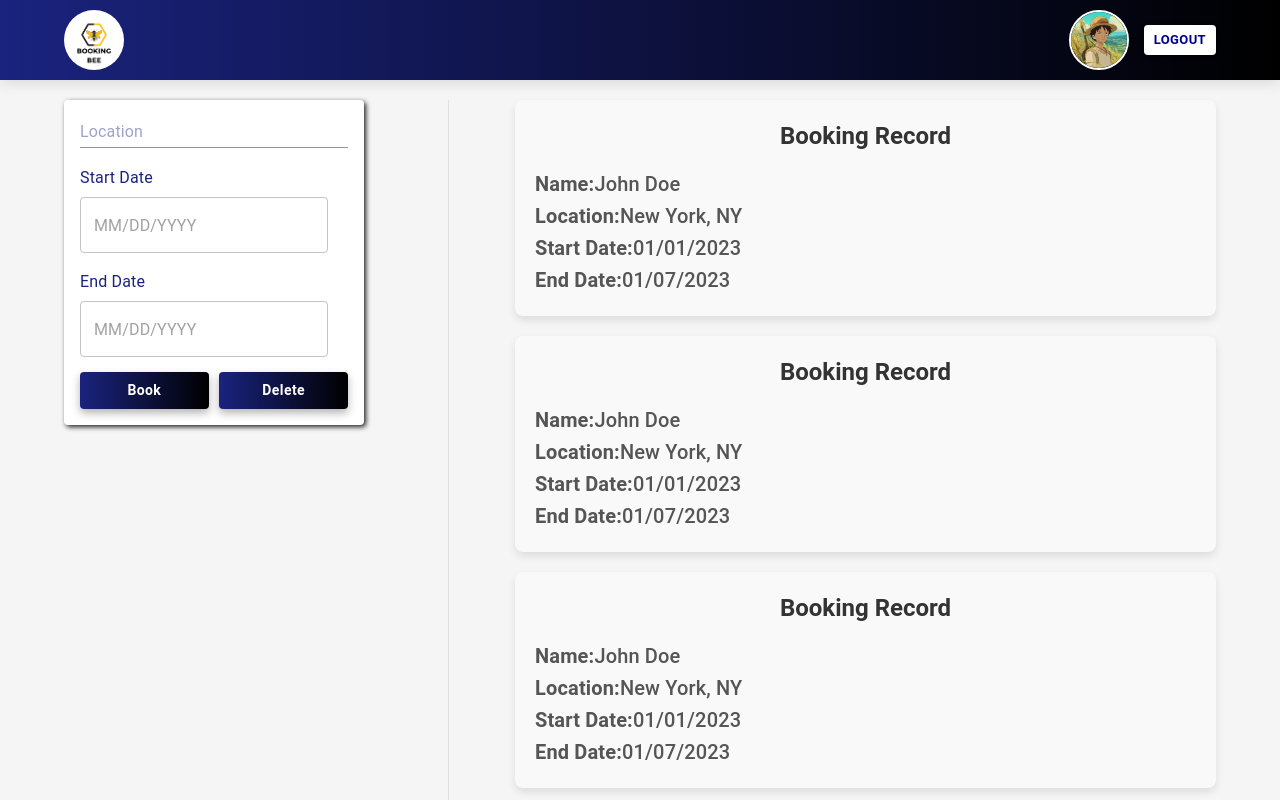
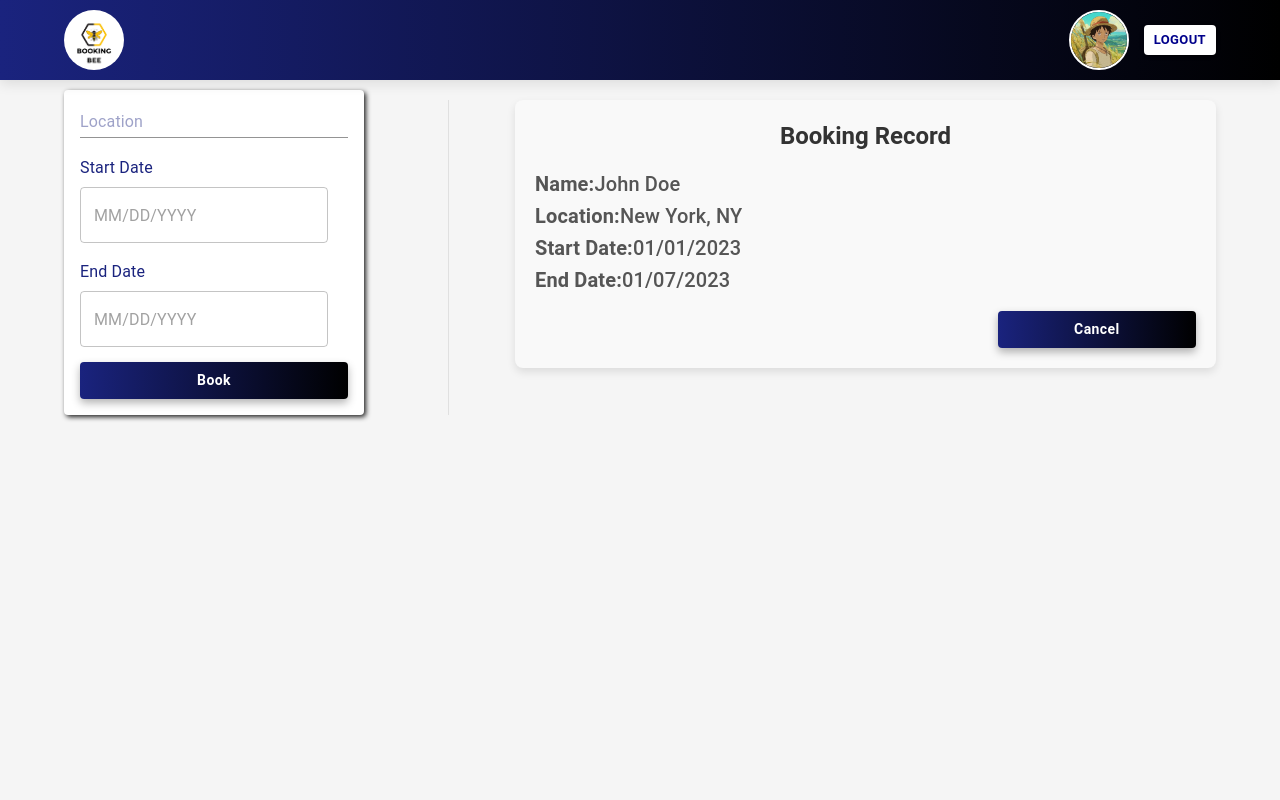
Before and after one commit to AlexandraSicoe/booking-system, a React (Vite) app: page / in a window 1280 px wide. Shown: the top 800 px of the page. Built offline with nearby package versions, Linux system fonts and the light colour scheme.

Commit message:
Modified buttons on BookingCard & BookingRecord

```diff
--- a/src/Components/BookingCard.jsx
+++ b/src/Components/BookingCard.jsx
@@ -83,14 +83,7 @@ export default function ActionAreaCard() {
               onChange={(date) => setEndDate(date)}
               renderInput={(params) => <Input {...params} fullWidth />}
             />
-            <Box
-              sx={{
-                display: "flex",
-                flexDirection: "row",
-                justifyContent: "space-between",
-                width: "100%",
-              }}
-            >
+
             <Button
               onClick={getBooking}
               sx={{
@@ -100,27 +93,12 @@ export default function ActionAreaCard() {
                 boxShadow: "0 4px 8px rgba(0, 0, 0, 0.3)",
                 marginTop: "15px",
                 fontWeight: "bold",
-                  width: "48%", // Make sure buttons take up equal width
+                width: "100%", // Make sure buttons take up equal width
                 textTransform: "none",
               }}
             >
               Book
             </Button>
-              <Button
-                sx={{
-                  backgroundImage:
-                    "linear-gradient(90deg, #1a237e 0%, #000000 100%)",
-                  color: "white",
-                  boxShadow: "0 4px 8px rgba(0, 0, 0, 0.3)",
-                  marginTop: "15px",
-                  fontWeight: "bold",
-                  width: "48%", // Make sure buttons take up equal width
-                  textTransform: "none",
-                }}
-              >
-                Delete
-              </Button>
-            </Box>
           </form>
         </CardContent>
       </CardActionArea>
--- a/src/Components/BookingRecord.jsx
+++ b/src/Components/BookingRecord.jsx
@@ -1,8 +1,8 @@
-import { Box, Typography, Grid } from "@mui/material";
+import { Box, Typography, Grid, Button } from "@mui/material";
 
 const BookingRecord = () => {
   return (
-    <Box
+    <Grid
       sx={{
         padding: "20px",
         backgroundColor: "#f9f9f9",
@@ -51,7 +51,21 @@ const BookingRecord = () => {
           <Typography variant="h6">01/07/2023</Typography>
         </Grid>
       </Grid>
-    </Box>
+      <Button
+        sx={{
+          backgroundImage: "linear-gradient(90deg, #1a237e 0%, #000000 100%)",
+          color: "white",
+          boxShadow: "0 4px 8px rgba(0, 0, 0, 0.3)",
+          marginTop: "15px",
+          fontWeight: "bold",
+          width: { xs: "100%", md: "30%" },
+          textTransform: "none",
+          alignSelf: "end",
+        }}
+      >
+        Cancel
+      </Button>
+    </Grid>
   );
 };
 
--- a/src/Components/Dashboard.jsx
+++ b/src/Components/Dashboard.jsx
@@ -35,16 +35,13 @@ const Dashboard = () => {
             paddingLeft: { xs: "0", lg: "16px" }, // Add padding left to align with border
           }}
         >
-          {Array.from({ length: 12 }).map((booking, index) => (
           <Box
-              key={index}
             sx={{
-                paddingBottom: "20px", // Add padding bottom for consistency between items
+              paddingBottom: "20px",
             }}
           >
             <BookingRecord />
           </Box>
-          ))}
         </Grid>
       </Grid>
     </Container>
```
Lines whose indentation alone changed are shown as unchanged.
